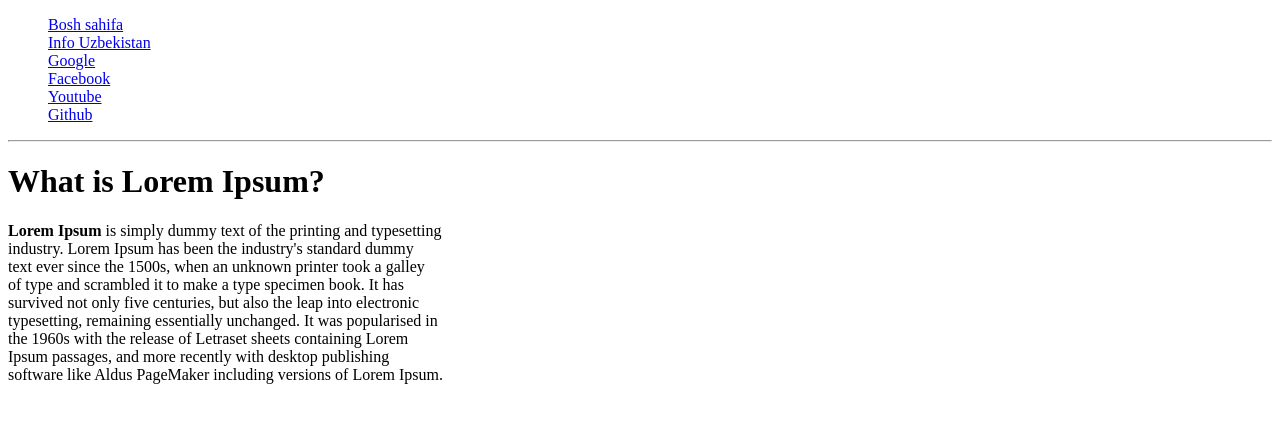
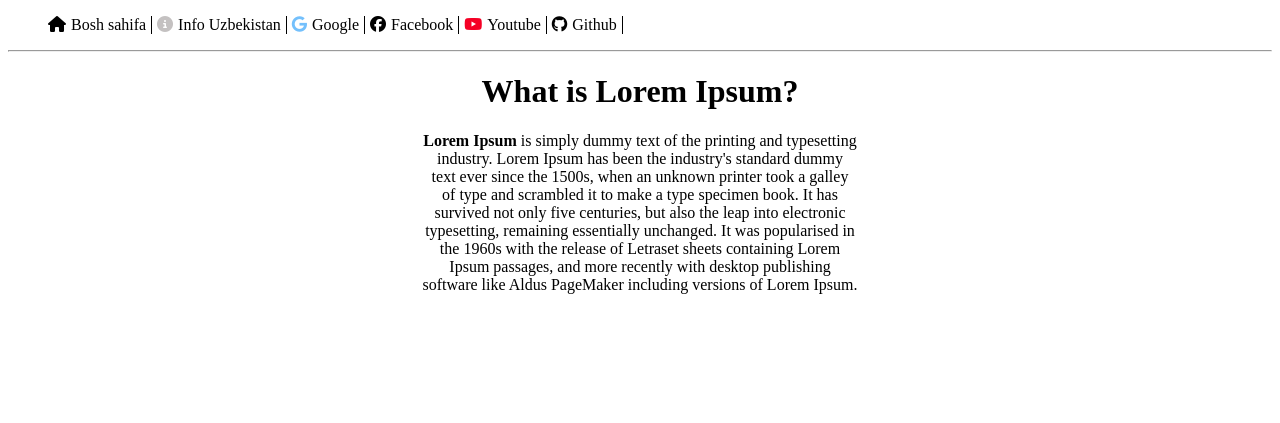
Before and after one commit to JahongirObloqulov/Django_Polls_app, a Django app: page /base/about/ in a window 1280 px wide. Shown: the top 423 px of the page. Run offline with Django 5.2, Linux system fonts and the light colour scheme.

Commit message:
template modified

```diff
--- a/src/template/about.html
+++ b/src/template/about.html
@@ -1,23 +1,51 @@
 <!DOCTYPE html>
 <html lang="en">
+
 <head>
     <meta charset="UTF-8">
+    <link rel="stylesheet" href="https://cdnjs.cloudflare.com/ajax/libs/font-awesome/6.5.1/css/all.min.css"
+        integrity="sha512-DTOQO9RWCH3ppGqcWaEA1BIZOC6xxalwEsw9c2QQeAIftl+Vegovlnee1c9QX4TctnWMn13TZye+giMm8e2LwA=="
+        crossorigin="anonymous" referrerpolicy="no-referrer" />
     <title>Home</title>
     <style>
         ul {
-        list-style-type:none
+            list-style-type: none;
+            display: flex;
+            align-items: center;
+            justify-items: center;
+            row-gap: 5px;
+
+        }
+
+        li {
+            padding-right: 5px;
+            margin-right: 5px;
+            border-right: 1px solid #000000
+        }
+
+        a {
+            text-decoration: none;
+            color: #000000
         }
     </style>
 </head>
-<body>
+
+<body style="text-align:center">
 
     <ul>
-        <li><a href="../test">Bosh sahifa</a></li>
-        <li><a href={{info}}>Info Uzbekistan</a> <br></li>
-        <li><a href="https://www.google.ru">Google</a></li>
-        <li><a href="https://www.facebook.com/">Facebook</a></li>
-        <li><a href="https://www.youtube.com/">Youtube</a></li>
-        <li><a href="https://github.com/">Github</a></li>
+        <li><a href="../test"><i class="fa-solid fa-house" style="padding-right:5px; color: #000000;"></i>Bosh
+                sahifa</a></li>
+        <li><a href={{info}}><i class="fa-solid fa-circle-info" style="padding-right:5px; color: #c4c1c1;"></i>Info
+                Uzbekistan</a> <br>
+        </li>
+        <li><a href="https://www.google.ru"><i class="fa-brands fa-google"
+                    style="color: #74C0FC; padding-right:5px;"></i>Google</a></li>
+        <li><a href="https://www.facebook.com/"><i class="fa-brands fa-facebook"
+                    style="padding-right:5px"></i>Facebook</a></li>
+        <li><a href="https://www.youtube.com/"><i class="fa-brands fa-youtube"
+                    style="color: #f50025; padding-right:5px;"></i>Youtube</a></li>
+        <li><a href="https://github.com/"><i class="fa-brands fa-github"
+                    style="color: #000000; padding-right:5px;"></i>Github</a></li>
     </ul>
     <hr>
     <h1>What is Lorem Ipsum?</h1>
@@ -33,4 +61,5 @@
         software like Aldus PageMaker including versions of Lorem Ipsum.
     </p>
 </body>
+
 </html>
--- a/src/template/info.html
+++ b/src/template/info.html
@@ -2,11 +2,14 @@
 <html lang="en">
   <head>
     <meta charset="UTF-8" />
+    <link rel="stylesheet" href="https://cdnjs.cloudflare.com/ajax/libs/font-awesome/6.5.1/css/all.min.css" integrity="sha512-DTOQO9RWCH3ppGqcWaEA1BIZOC6xxalwEsw9c2QQeAIftl+Vegovlnee1c9QX4TctnWMn13TZye+giMm8e2LwA==" crossorigin="anonymous" referrerpolicy="no-referrer" />
     <title>Title</title>
   </head>
   <body style="background-color: #f3f3f3">
     <div style="text-align: center">
       <img src="https://constitution.uz/img/inner_bg.jpg" />
+      <a href="../test" style="padding-right:10px">Bosh sahifa</a>
+      <a href="../about">About</a>
       <h1>O'zbekiston haqida</h1>
       <p>
         <b>
```
Also changed, not shown: src/template/index.html (+4 -4 lines), src/db.sqlite3.
